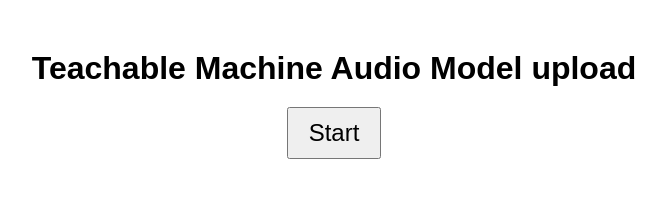
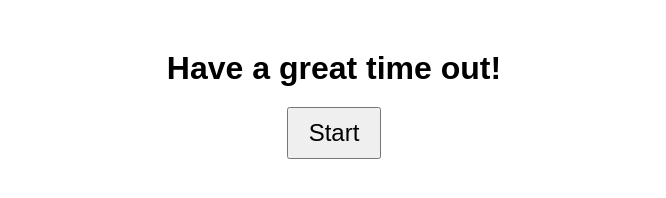
Before and after one commit to Ray206-sys/Sound-up, a plain HTML site: page index.html in a window 1280 px wide. Shown: the whole page, without its empty margins (306-972 px from the left). Drawn offline with Linux system fonts and the light colour scheme.

Commit message:
Add files via upload

```diff
--- a/index.html
+++ b/index.html
@@ -31,7 +31,7 @@
   </style>
       </head>
       <body>
-        <div class="title">Teachable Machine Audio Model upload</div>
+        <div class="title">Have a great time out!</div>
 <button type="button" onclick="init()">Start</button>
 <div id="label-container"></div>
 <script src="https://cdn.jsdelivr.net/npm/@tensorflow/tfjs@1.3.1/dist/tf.min.js"></script>
```
